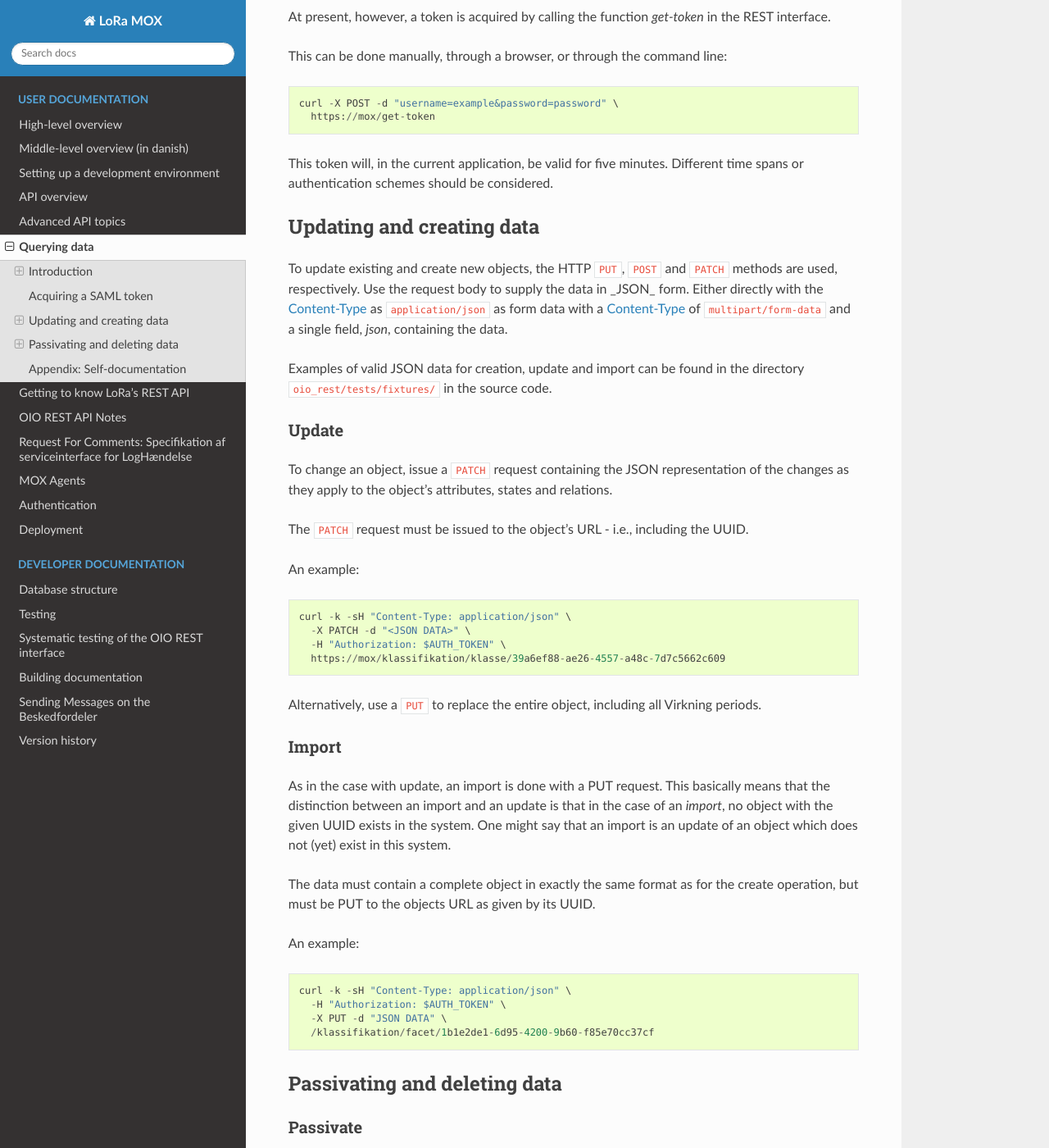
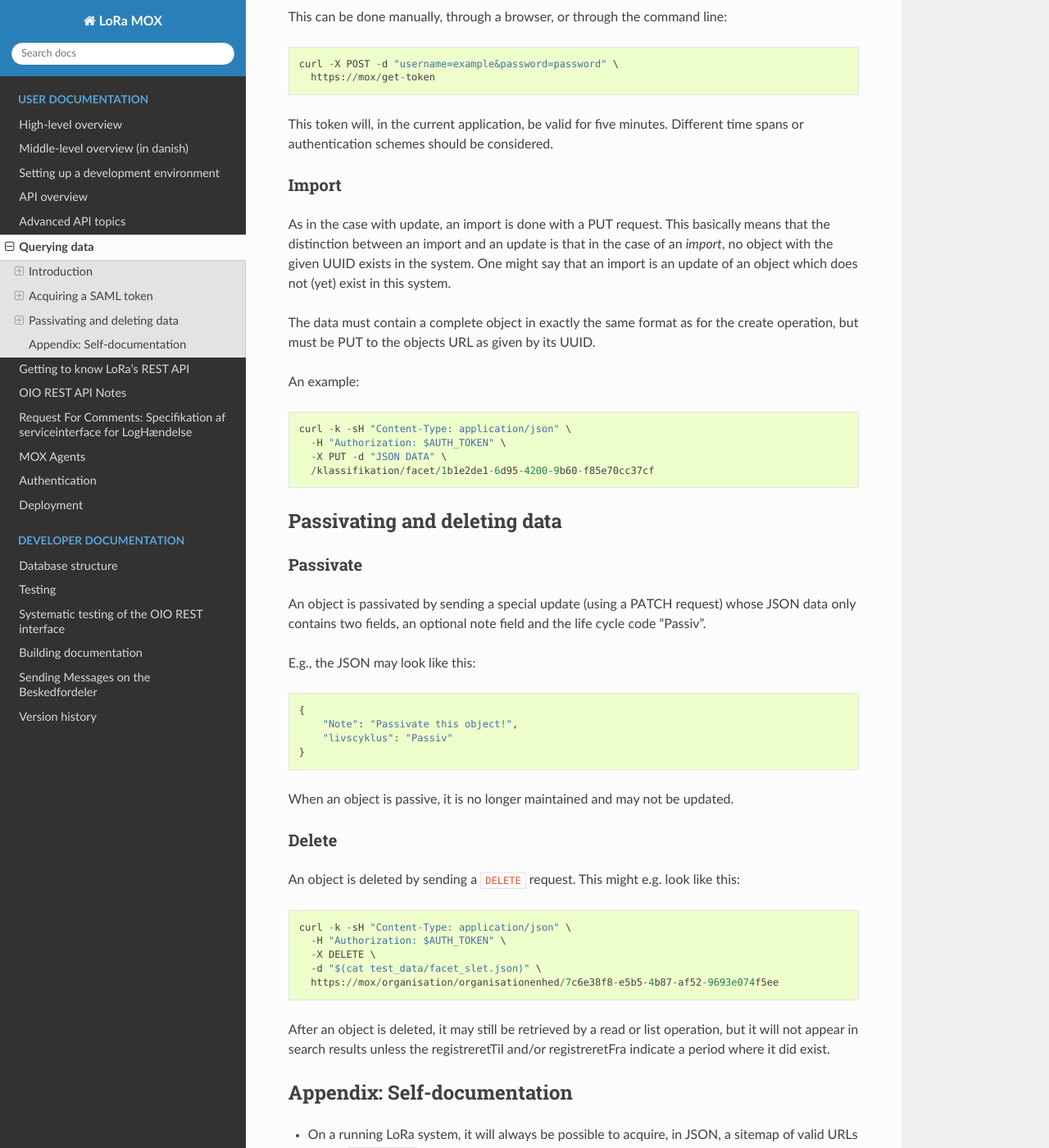
Before and after one commit to magenta-aps/mox, a Sphinx documentation site: the page built from doc/user/querying-data.rst, in a window 1280 px wide and 1400 px high, scrolled down 1484 px. Shown: the whole window at 82% size. Built offline with Sphinx 7.4.7 and the Read the Docs theme 2.0.0, drawn with Linux system fonts in a browser that asks for light colours; some of the changed text lies outside the part shown.

Commit message:
Add Update operation

```diff
--- a/doc/user/querying-data.rst
+++ b/doc/user/querying-data.rst
@@ -73,40 +73,6 @@
 
 
 
-
-Updating and creating data
-++++++++++++++++++++++++++
-
-To update existing and create new objects, the HTTP ``PUT``,
-``POST`` and ``PATCH`` methods are used, respectively. Use the request
-body to supply the data in _JSON_ form. Either directly with the :http:header:`Content-Type`
-as ``application/json`` as form data with a :http:header:`Content-Type` of
-``multipart/form-data`` and a single field, `json`, containing the data.
-
-Examples of valid JSON data for creation, update and import can be found
-in the directory ``oio_rest/tests/fixtures/`` in the source code.
-
-
-
-Update
-------
-
-To change an object, issue a ``PATCH`` request containing the JSON
-representation of the changes as they apply to the object's attributes,
-states and relations.
-
-The ``PATCH`` request must be issued to the object's URL - i.e., including the
-UUID.
-
-An example::
-
-    curl -k -sH "Content-Type: application/json" \
-      -X PATCH -d "<JSON DATA>" \
-      -H "Authorization: $AUTH_TOKEN" \
-      https://mox/klassifikation/klasse/39a6ef88-ae26-4557-a48c-7d7c5662c609
-
-Alternatively, use a ``PUT`` to replace the entire object, including all
-Virkning periods.
 
 Import
 ------
```
Also changed, not shown: doc/user/api-overview.rst (+34 -0 lines).
